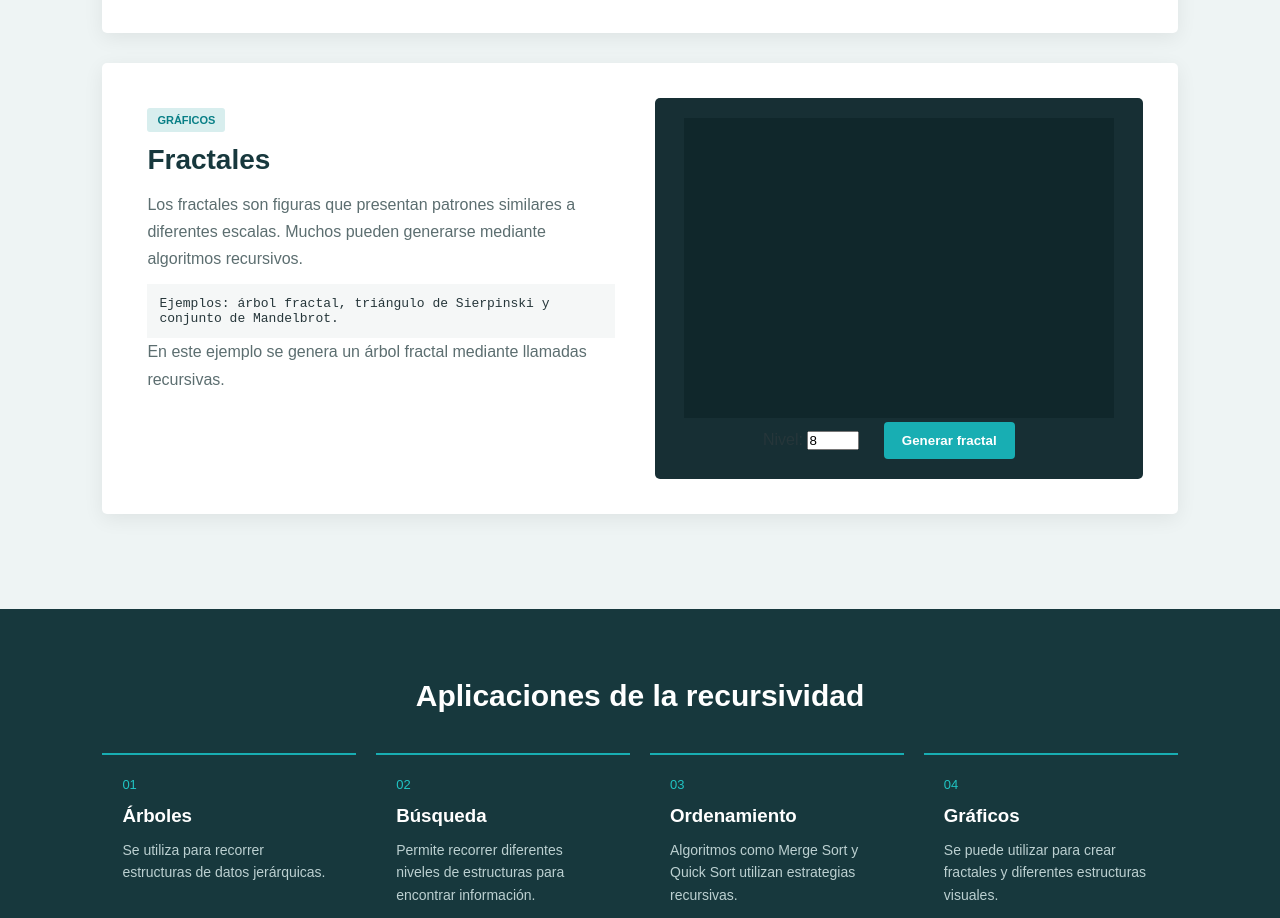
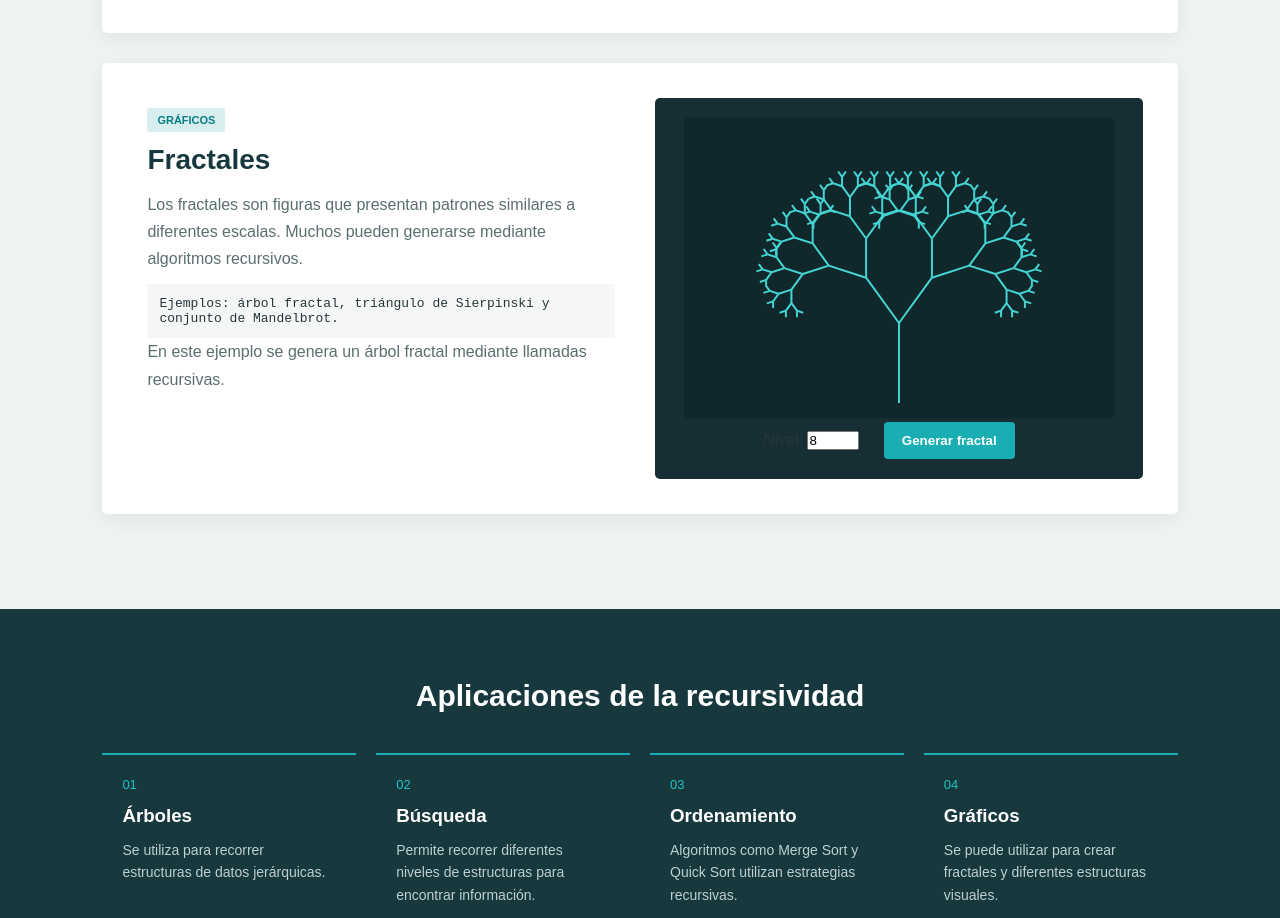
Before and after one commit to JUANCHO7634/nuevamente.github.io, a plain HTML site: page index.html in a window 1280 px wide. Shown: the part 3316-4234 px from the top of the page. Drawn offline with Linux system fonts and the light colour scheme.

Commit message:
Fix HTML structure and update content

```diff
--- a/index.html
+++ b/index.html
@@ -689,7 +689,7 @@
 
 
     <!-- JAVASCRIPT -->
-    <script src="script.js"></script>
+    <script src="parametros.js"></script>
 
 </body>
 </html>
```
